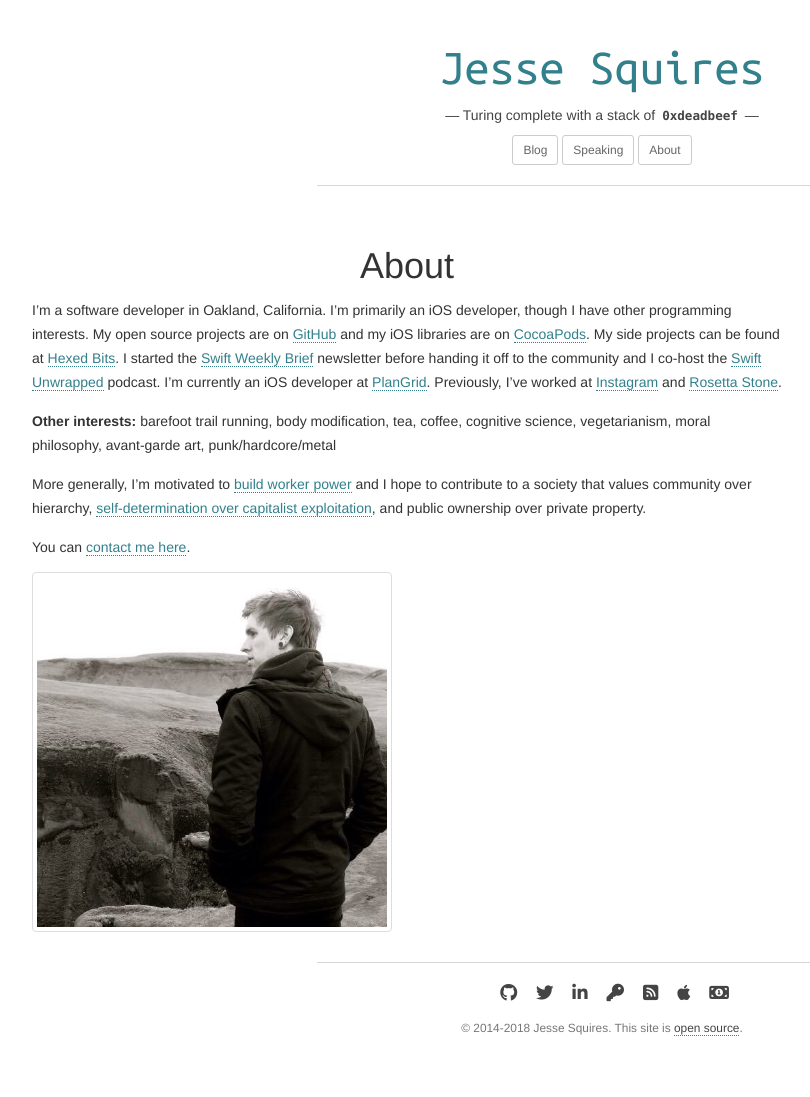
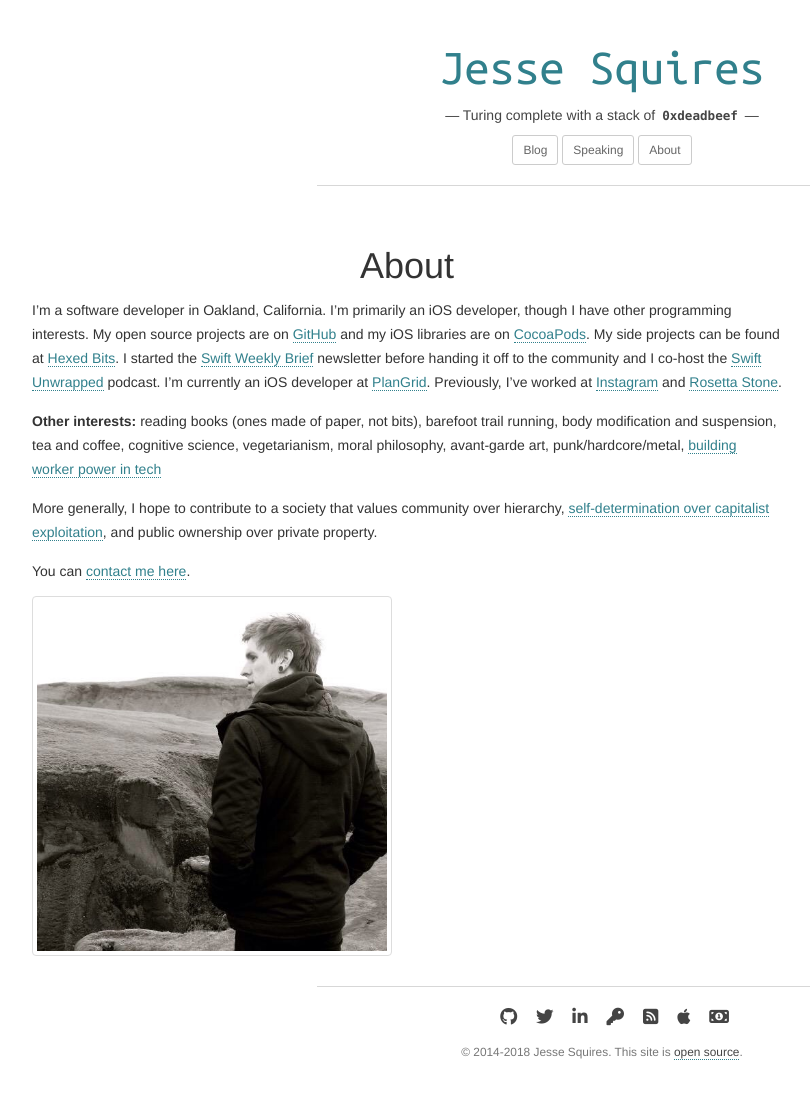
Before and after one commit to jessesquires/jessesquires.com, a Jekyll site: the page built from about.md, in a window 1280 px wide. Shown: the whole page, without its empty margins (38-848 px from the left). Built offline with Jekyll 4.4.1, drawn with Linux system fonts in a browser that asks for light colours; nearby versions of some CDN libraries; library files that are not in the unit come from our copies; before the commit the page ends 1073 px from its top, so only the background shows below that.

Commit message:
update about

```diff
--- a/about.md
+++ b/about.md
@@ -5,9 +5,9 @@ title: About
 
 I'm a software developer in Oakland, California. I'm primarily an iOS developer, though I have other programming interests. My open source projects are on [GitHub]({{ site.social_links.github}}) and my iOS libraries are on [CocoaPods](https://cocoapods.org/owners/1808). My side projects can be found at [Hexed Bits](https://hexedbits.com). I started the [Swift Weekly Brief](https://swiftweekly.github.io) newsletter before handing it off to the community and I co-host the [Swift Unwrapped](https://spec.fm/podcasts/swift-unwrapped) podcast. I'm currently an iOS developer at [PlanGrid](https://plangrid.com). Previously, I've worked at [Instagram](https://instagram.com) and [Rosetta Stone](https://rosettastone.com).
 
-**Other interests:** barefoot trail running, body modification, tea, coffee, cognitive science, vegetarianism, moral philosophy, avant-garde art, punk/hardcore/metal
+**Other interests:** reading books (ones made of paper, not bits), barefoot trail running, body modification and suspension, tea and coffee, cognitive science, vegetarianism, moral philosophy, avant-garde art, punk/hardcore/metal, [building worker power in tech](https://www.techworkerscoalition.org)
 
-More generally, I'm motivated to [build worker power](https://www.techworkerscoalition.org) and I hope to contribute to a society that values community over hierarchy, [self-determination over capitalist exploitation](https://crimethinc.com/tce), and public ownership over private property.
+More generally, I hope to contribute to a society that values community over hierarchy, [self-determination over capitalist exploitation](https://crimethinc.com/tce), and public ownership over private property.
 
 You can [contact me here](/contact).
 
```
